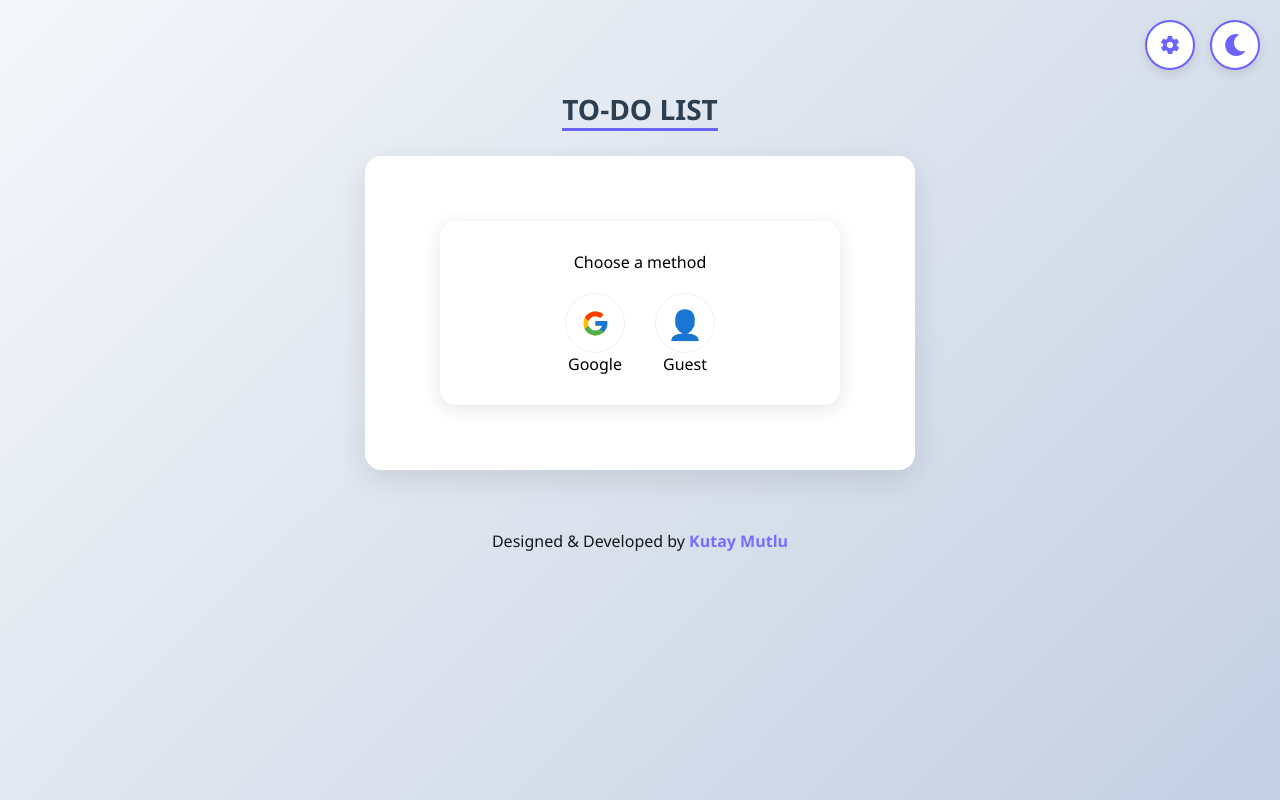
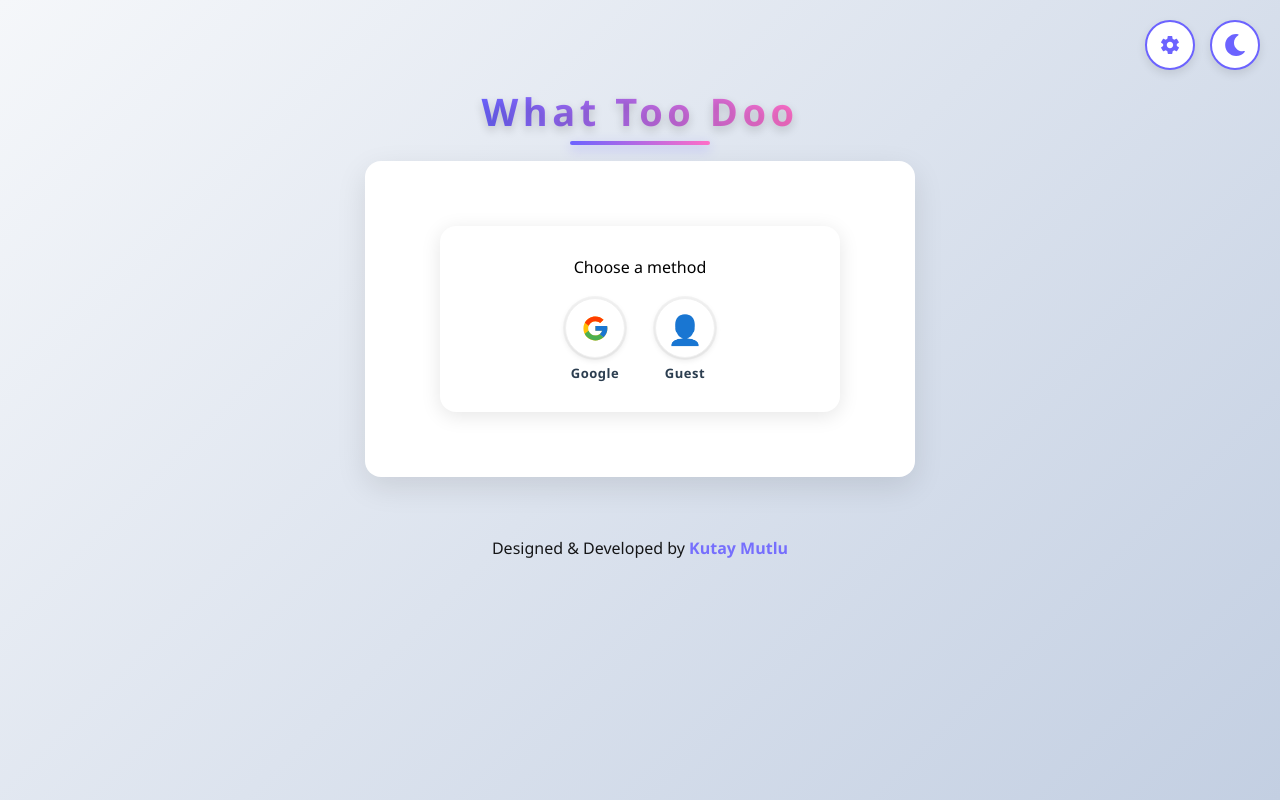
Before and after one commit to KutayMutlu/10.TODO-APP, a React (Vite) app: page / in a window 1280 px wide. Built offline with nearby package versions, Linux system fonts and the light colour scheme; no server answers.

Commit message:
tinyupdates3

```diff
--- a/src/App.css
+++ b/src/App.css
@@ -193,6 +193,24 @@ body {
     margin-top: 20px;
 }
 
+.login-option-item {
+    display: flex;
+    flex-direction: column;
+    align-items: center;
+    gap: 6px;
+}
+
+.login-option-item span {
+    font-size: 13px;
+    font-weight: 600;
+    letter-spacing: 0.04em;
+    color: var(--header-text);
+}
+
+.dark .login-option-item span {
+    color: #dfe6e9;
+}
+
 .login-icon-btn {
     width: 60px;
     height: 60px;
@@ -210,6 +228,22 @@ body {
 .login-icon-btn:hover {
     transform: translateY(-3px);
     box-shadow: 0 5px 15px var(--shadow);
+}
+
+/* Light temada hafif gri halka */
+.login-icon-btn {
+    box-shadow:
+        0 2px 6px var(--shadow),
+        0 0 0 2px rgba(0, 0, 0, 0.04);
+}
+
+/* Dark modda giriş ikonlarının arka planını beyaz yapalım */
+.dark .login-icon-btn {
+    background: #ffffff;
+    border-color: rgba(255, 255, 255, 0.9);
+    box-shadow:
+        0 4px 12px rgba(0, 0, 0, 0.35),
+        0 0 0 2px rgba(142, 140, 255, 0.85);
 }
 
 /* =========================================
@@ -250,13 +284,35 @@ body {
 }
 
 .todo-header {
-    color: var(--header-text);
-    font-size: 28px;
-    font-weight: 800;
-    margin-top: 60px;
-    margin-bottom: 25px;
-    text-transform: uppercase;
-    border-bottom: 3px solid var(--primary-color);
+    margin-top: 55px;
+    margin-bottom: 24px;
+    font-size: 38px;
+    font-weight: 900;
+    letter-spacing: 0.12em;
+    text-align: center;
+    background: linear-gradient(90deg, #6c63ff, #ff6ec7);
+    -webkit-background-clip: text;
+    background-clip: text;
+    color: transparent;
+    position: relative;
+    text-shadow: 0 4px 10px rgba(0, 0, 0, 0.18);
+}
+
+.todo-header::before {
+    content: '';
+    position: absolute;
+    left: 50%;
+    bottom: -8px;
+    transform: translateX(-50%);
+    width: 140px;
+    height: 4px;
+    border-radius: 999px;
+    background: linear-gradient(90deg, #6c63ff, #ff6ec7);
+    box-shadow: 0 4px 12px rgba(108, 99, 255, 0.4);
+}
+
+.dark .todo-header {
+    text-shadow: 0 6px 14px rgba(0, 0, 0, 0.5);
 }
 
 .main {
--- a/src/constants.js
+++ b/src/constants.js
@@ -1,6 +1,6 @@
 export const translations = {
     tr: {
-        header: "To-Do Lıst",
+        header: "What Too Doo",
         completedTitle: "Tamamlanan Hedefler",
         emptyWarn: "Lütfen bir hedef giriniz! ⚠️",
         deleteConfirm: "Bu hedefi silmek istediğinize emin misiniz? 🗑️",
@@ -64,7 +64,7 @@ export const translations = {
         selectAll: "Tümünü Seç"
     },
     fr: {
-        header: "Liste de tâches",
+        header: "What Too Doo",
         completedTitle: "Tâches terminées",
         emptyWarn: "Veuillez saisir une tâche ! ⚠️",
         deleteConfirm: "Voulez-vous vraiment supprimer cette tâche ? 🗑️",
@@ -128,7 +128,7 @@ export const translations = {
         selectAll: "Tout sélectionner"
     },
     en: {
-        header: "To-Do Lıst",
+        header: "What Too Doo",
         completedTitle: "Completed Tasks",
         emptyWarn: "Please enter a task! ⚠️",
         deleteConfirm: "Are you sure you want to delete this task? 🗑️",
```
